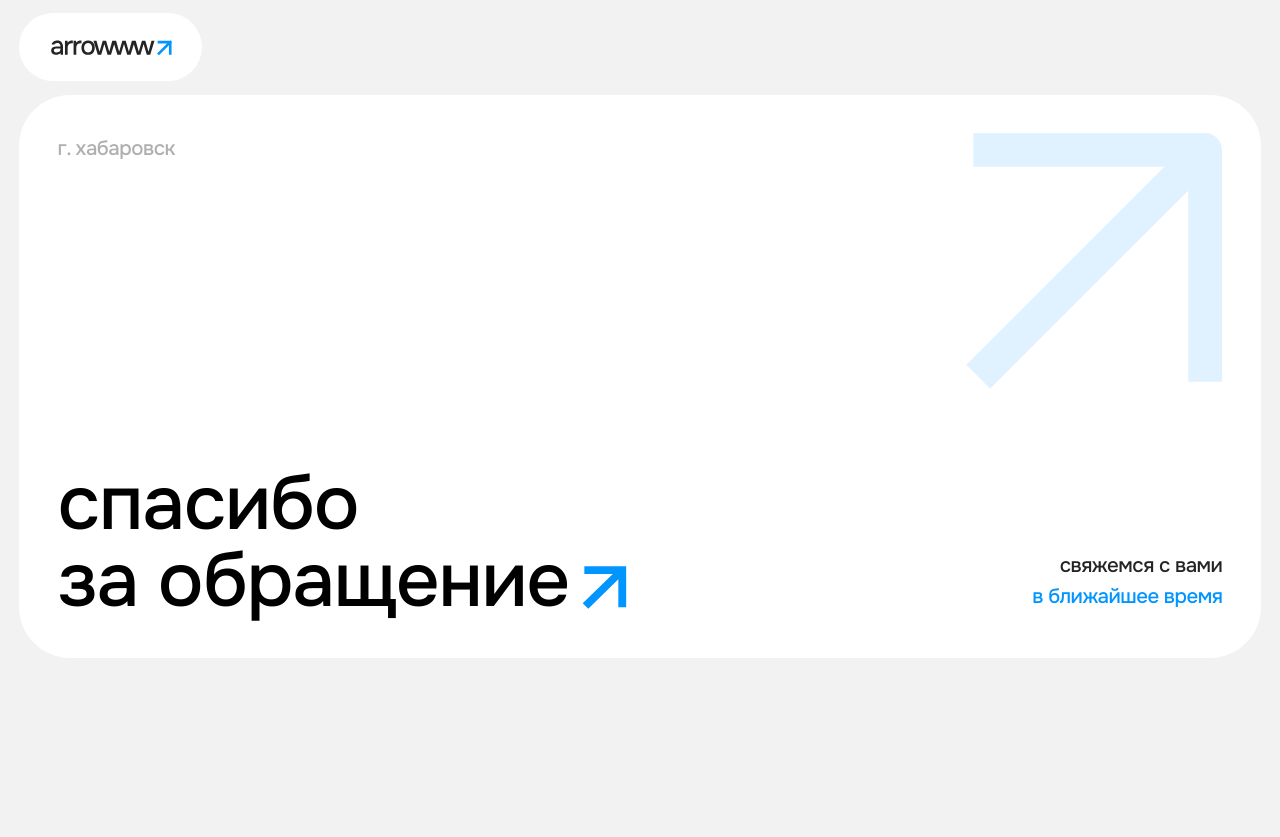
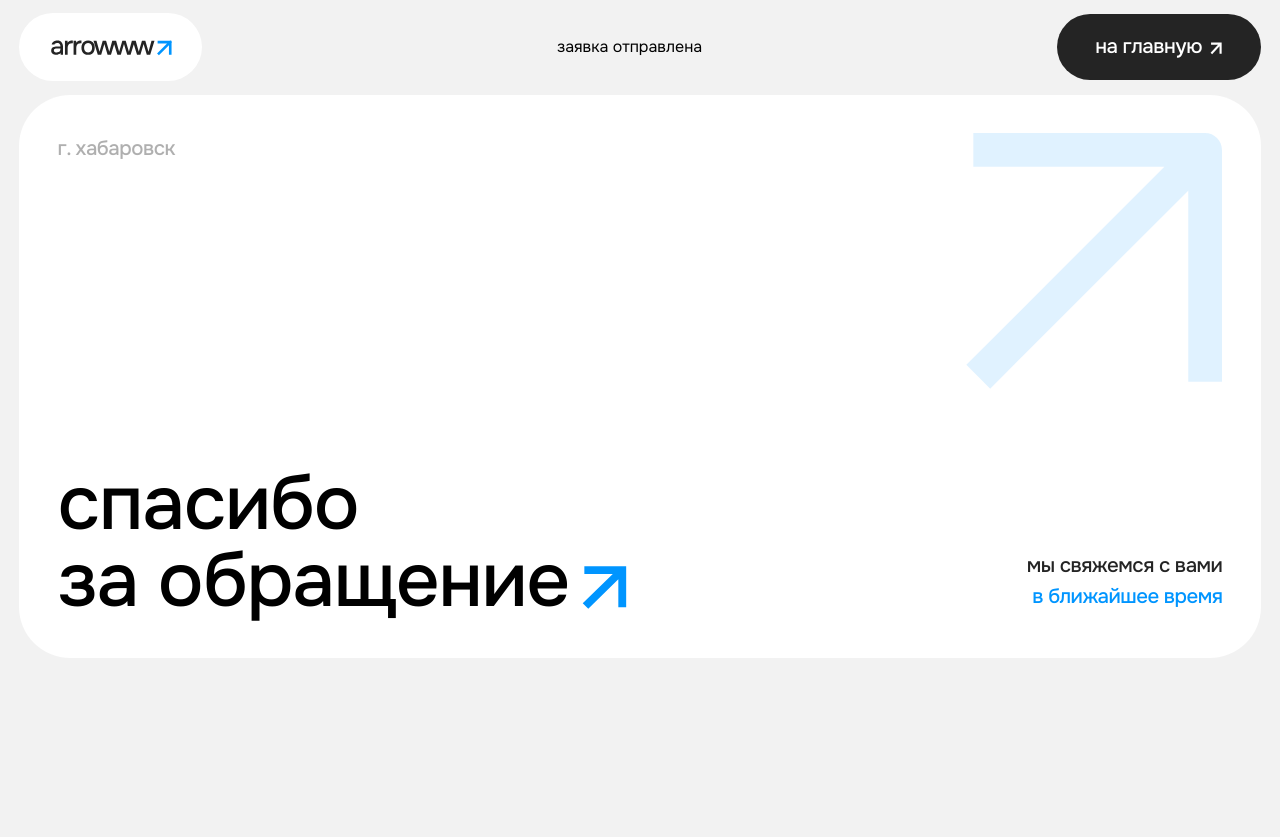
Before and after one commit to whanya/arrowww, a Django app: page /success/ in a window 1280 px wide. Run offline with Django 5.2, Linux system fonts and the light colour scheme.

Commit message:
update ui 3

```diff
--- a/web/templates/web/success.html
+++ b/web/templates/web/success.html
@@ -11,11 +11,27 @@
     <link rel="shortcut icon" href="{% static 'web/images/favicon.ico' %}" type="image/x-icon" />
 </head>
 <body>
-    <header class="header">
+   <header class="header desktop" id="header-desktop">
         <div class="container">
-            <div class="logo">
-                <img src="{% static 'web/images/logo.svg' %}" alt="Arrowww logo" class="logo-icon"> <!-- Логотип, выведен за пределы синего фона -->
-            </div>
+            <a href="#" class="logo">
+                <img src="{% static 'web/images/logo.svg' %}" alt="Arrowww logo" class="logo-icon">
+            </a>
+            <span>заявка отправлена</span>
+            <a href="https://arrowww.ru" class="cta-button">
+                <span class="text-main">на главную</span>
+                <img src="{% static 'web/images//logo_m_w.svg' %}" alt="Arrowww" class="cta-button-icon">
+            </a>
+        </div>
+    </header>
+
+   <header class="header mobile" id="header-mobile">
+        <div class="container">
+            <a class="logo-mobile" href="https://www.arrowww.ru" style="text-decoration:none; color:#242424">
+                <span>arrowww</span>
+            </a>
+            <a href="#contacts" class="cta-button-mobile">
+                <img src="{% static 'web/images/logo_m.svg' %}" alt="">
+            </a>
         </div>
     </header>
 
@@ -35,7 +51,7 @@
                         <img src="{% static 'web/images/logo_m.svg' %}" alt="Arrowww" class="hero-icon">
                     </div>
                     <p class="text-main">
-                        свяжемся с вами<br>
+                        мы свяжемся с вами<br>
                         <span style="color: #0095FF;">в ближайшее время</span>
                     </p>
                 </div>
```
